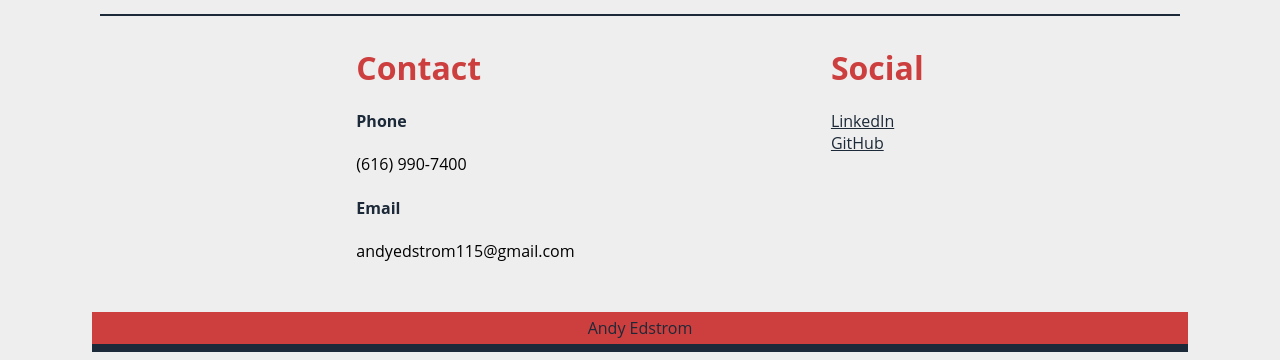
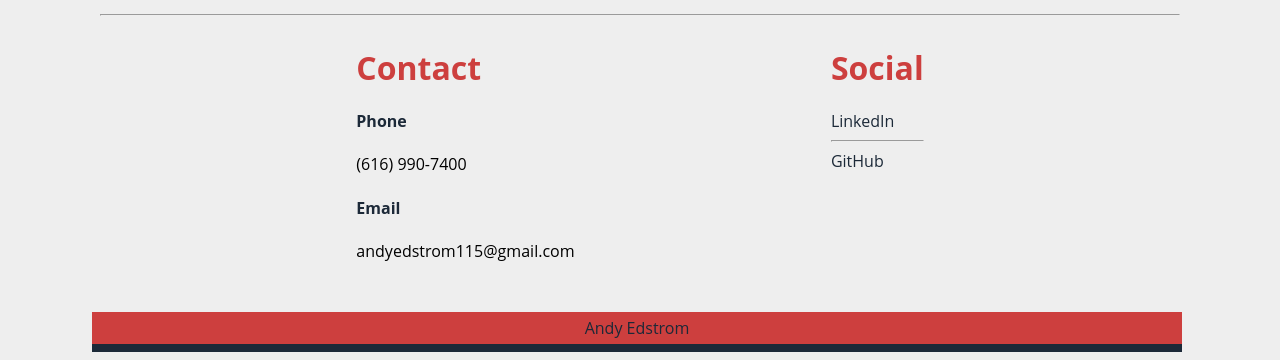
Before and after one commit to andree15/Andy-Edstrom-Website, a plain HTML site: page index.html in a window 1280 px wide. Shown: the part 1165-1525 px from the top of the page. Drawn offline with Linux system fonts and the light colour scheme.

Commit message:
overall edits

```diff
--- a/assets/style.css
+++ b/assets/style.css
@@ -60,7 +60,6 @@ h4, a{
 #photocontainer {
   text-align: center;
   position: relative;
-  text-align: center;
 }
 
 #mainphoto {
@@ -100,7 +99,7 @@ h4, a{
   text-align: center;
 }
 
-#break{
+#class{
   border: .5px solid #1c2938;
 }
 
@@ -118,4 +117,8 @@ h4, a{
   margin: 50px -8px 0px -8px;
   border-bottom: 8px solid #1c2938;
   padding: 5px;
+  width: 100%;
 }
+a{
+  text-decoration: none;
+}
--- a/index.html
+++ b/index.html
@@ -79,7 +79,7 @@
         </div>
         <!-- Portfolio -->
         <br>
-        <hr id="break">
+        <hr class="break">
 
         <container class="myinfo">
             <!-- Contact -->
@@ -96,10 +96,14 @@
             <div>
                 <h1 id="social">Social</h1>
 
-                <a target="blank" href='https://www.linkedin.com/in/andy-edstrom-783802138/'>LinkedIn
+                <a target="blank"
+                href='https://www.linkedin.com/in/andy-edstrom-783802138/'>
+                LinkedIn
                 </a>
                 <br>
-                <a href="https://github.com/andree15">GitHub</a>
+                <hr>
+                <a href="https://github.com/andree15">
+                GitHub</a>
             </div>
             <!-- Social -->
         </container>
```
